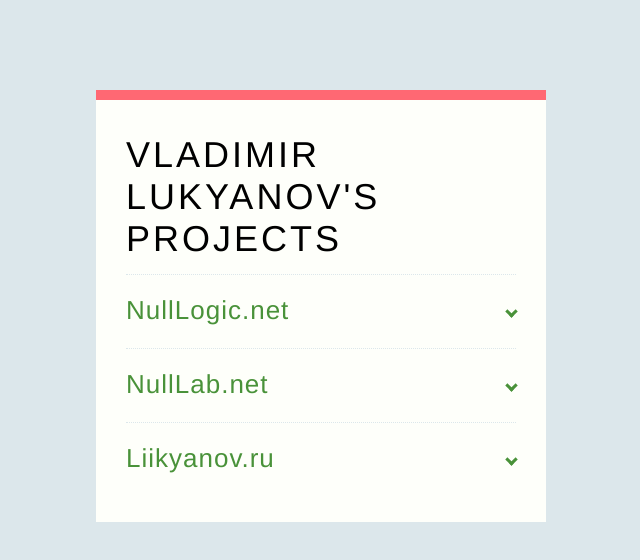
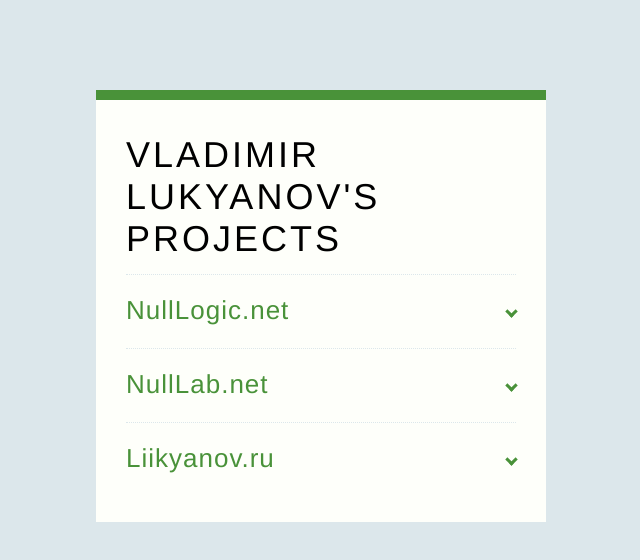
Before and after one commit to vladimirlukyanov/vladimirlukyanov.github.io, a plain HTML site: page index.html in a window 1280 px wide. Shown: the whole page, without its empty margins (319-959 px from the left). Drawn offline with nearby package versions, Linux system fonts and the light colour scheme; a web font is replaced by a local one.

Commit message:
v0.0.521

```diff
--- a/assets/css/custom.css
+++ b/assets/css/custom.css
@@ -33,7 +33,7 @@ body {
     left: 50%;
     margin: 90px 0;
     transform: translate(-50%, 0);
-    box-shadow: 0 10px 0 0 #ff6873 inset;
+    box-shadow: 0 10px 0 0 #499239 inset;
     background-color: #fefffa;
     max-width: 450px;
     padding: 30px;
```
